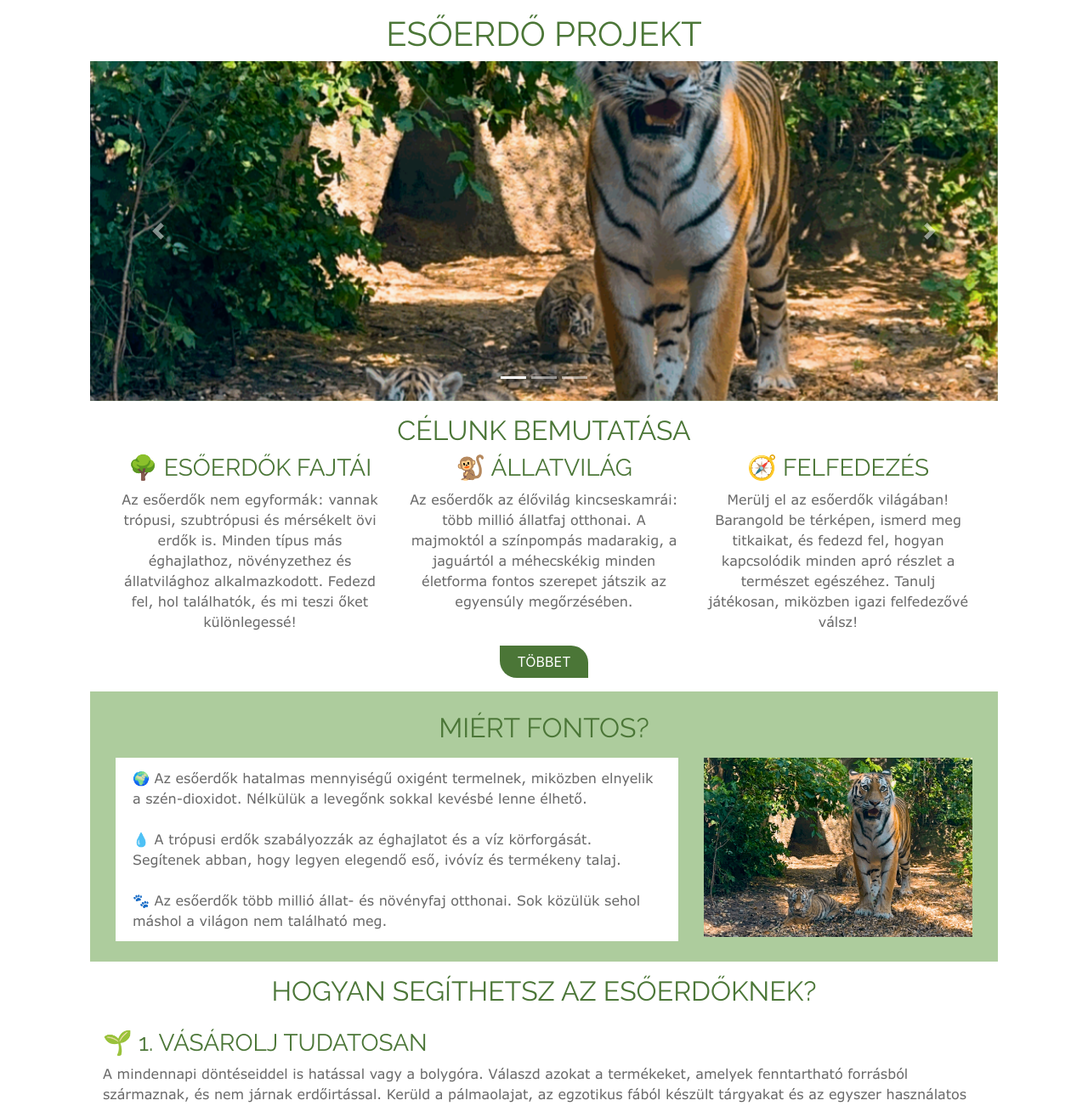
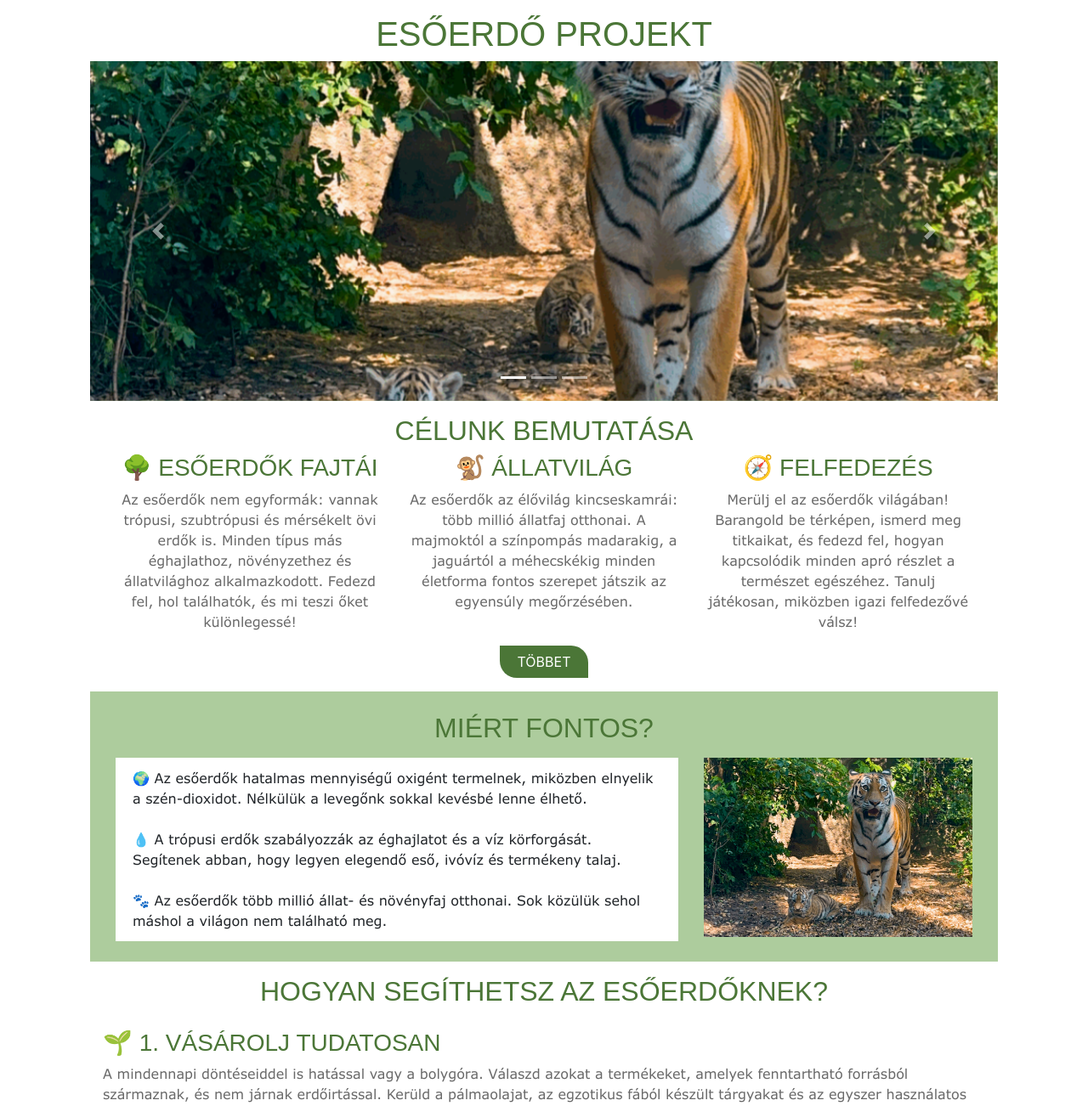
Before and after one commit to DornyiAdam244/Rainforest-Project, a Vue app: page /#/ in a window 1280 px wide. Shown: the top 1302 px of the page at 85% size. Built offline with nearby package versions, Linux system fonts and the light colour scheme.

Commit message:
change local css to global from Home.vue

```diff
--- a/src/css/style.css
+++ b/src/css/style.css
@@ -4,6 +4,7 @@
   font-weight: 400;
   src: url("Verdana.ttf");
 }
+
 @import url("https://cdn.jsdelivr.net/npm/bootstrap-icons@1.13.1/font/bootstrap-icons.min.css");
 
 :root {
@@ -11,3 +12,39 @@
   line-height: 1.5;
   font-weight: 400;
 }
+
+
+@import url('https://fonts.googleapis.com/css2?family=Raleway:wght@400;600;800&display=swap');
+
+
+.bg-div {
+  background-image: url('../assets/section-bg.jpg');
+  background-size: cover;
+  height: 300px;
+}
+
+
+p,
+li {
+  font-family: Verdana, Geneva, Tahoma, sans-serif;
+  line-height: 1.5;
+  font-weight: 400;
+  color: #696969
+}
+
+h1,
+h2,
+h3 {
+  font-family: "Raleway", sans-serif;
+  color: #4b7637;
+  text-transform: uppercase;
+}
+
+.btn {
+  background-color: #4b7637;
+  color: #fff;
+  text-transform: uppercase;
+  padding-left: 20px;
+  padding-right: 20px;
+  border-radius: 0 20px 0 20px;
+}
--- a/src/pages/Home.vue
+++ b/src/pages/Home.vue
@@ -112,49 +112,26 @@
 </template>
 
 <style scoped>
-@import url('https://fonts.googleapis.com/css2?family=Raleway:wght@400;600;800&display=swap');
-
-.carousel img { max-height: 400px; object-fit: cover; }
-img, .carousel img { width: 100% }
-
-div.container-fluid { background-color: #adcc9d; }
-.carousel, section.container-fluid { padding: 0 !important }
-
-.map { width: 25%; }
-
-.bg-div {
-  background-image: url('../assets/section-bg.jpg');
-  background-size: cover;
-  height: 300px;
+.carousel img {
+  max-height: 400px;
+  object-fit: cover;
 }
 
-/* ha a Verdana.ttf a src/css-ben van: */
-@font-face {
-  font-family: 'Verdana';
-  font-style: normal;
-  font-weight: 400;
-  src: url('../css/Verdana.ttf');
+img,
+.carousel img {
+  width: 100%
 }
 
-p, li {
-  font-family: Verdana, Geneva, Tahoma, sans-serif;
-  line-height: 1.5;
-  font-weight: 400;
-  color: #696969
+div.container-fluid {
+  background-color: #adcc9d;
 }
 
-h1, h2, h3 {
-  font-family: "Raleway", sans-serif;
-  color: #4b7637;
-  text-transform: uppercase;
+.carousel,
+section.container-fluid {
+  padding: 0 !important
 }
 
-.btn {
-  background-color: #4b7637;
-  color: #fff;
-  text-transform: uppercase;
-  padding-left: 20px;
-  padding-right: 20px;
-  border-radius: 0 20px 0 20px;
+.map {
+  width: 25%;
 }
 </style>
```
